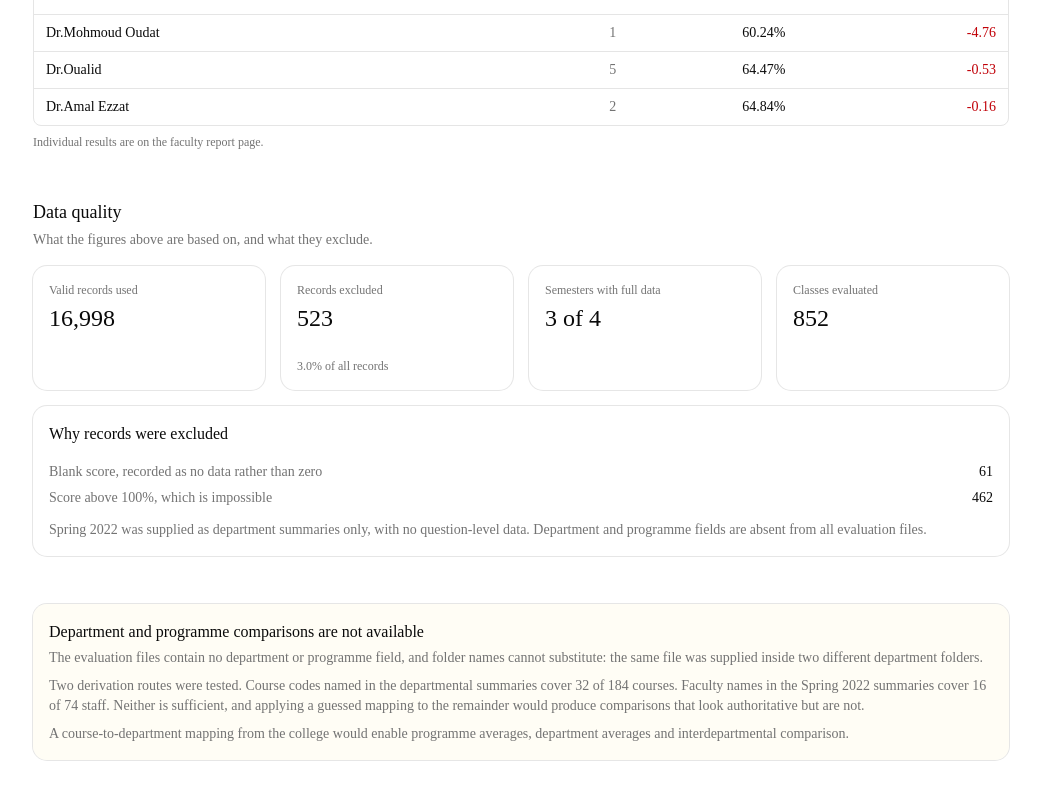
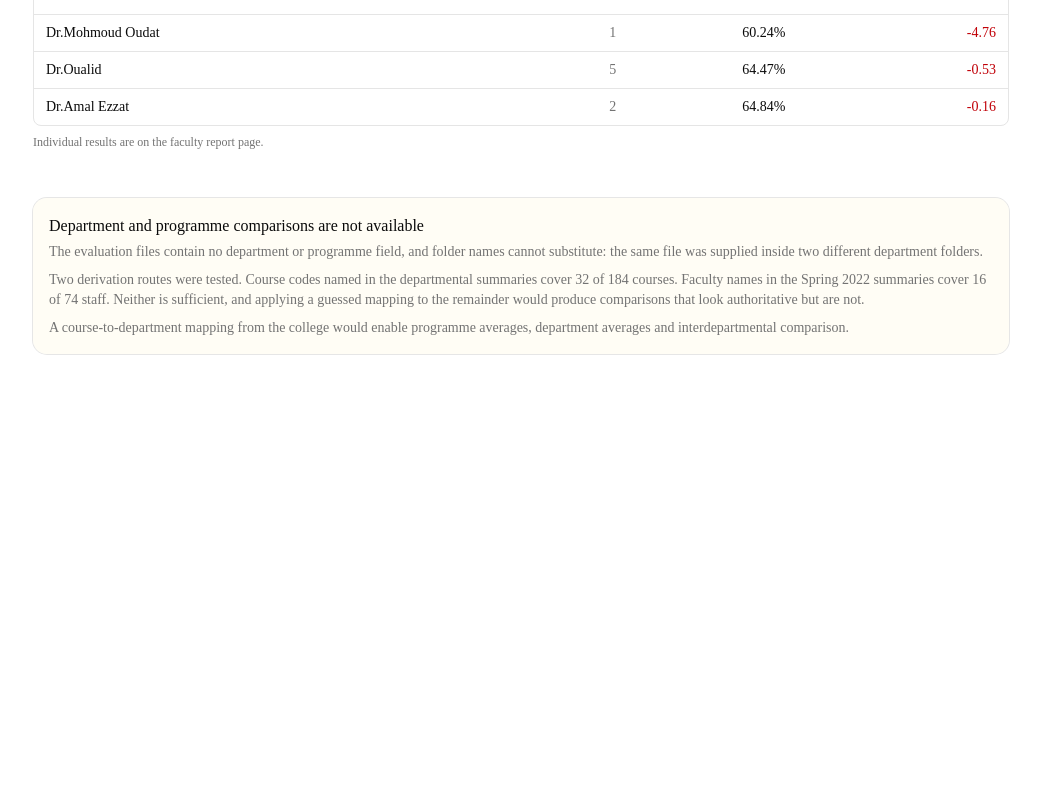
Before and after one commit to kaymansour/teaching-evaluation-dashboard, a Next.js app: page /overview in a window 1280 px wide. Shown: the part 3936-4736 px from the top of the page, without its empty margins (119-1160 px from the left). After the commit the page ends 4330 px from the top, so only its background shows below. Built offline with nearby package versions, Linux system fonts and the light colour scheme.

Commit message:
Remove data quality section from overview page

```diff
--- a/components/dashboard/overview-report.tsx
+++ b/components/dashboard/overview-report.tsx
@@ -159,7 +159,6 @@ export function OverviewReport({
     .filter((item): item is { label: string; score: number } => item !== null);
 
   const improvement = data.improvement;
-  const quality = data.dataQuality;
 
   return (
     <div className="space-y-12">
@@ -709,94 +708,6 @@ export function OverviewReport({
         </div>
       </section>
 
-      {/* ---------- Requirement 8: data quality ---------- */}
-      <section>
-        <h2 className="mb-1 text-lg font-medium">Data quality</h2>
-        <p className="mb-4 text-sm text-muted-foreground">
-          What the figures above are based on, and what they exclude.
-        </p>
-
-        <div className="grid gap-4 sm:grid-cols-2 lg:grid-cols-4">
-          <Card>
-            <CardHeader className="pb-2">
-              <CardDescription className="text-xs">
-                Valid records used
-              </CardDescription>
-              <CardTitle className="text-2xl tabular-nums">
-                {quality.validRecords.toLocaleString()}
-              </CardTitle>
-            </CardHeader>
-          </Card>
-
-          <Card>
-            <CardHeader className="pb-2">
-              <CardDescription className="text-xs">
-                Records excluded
-              </CardDescription>
-              <CardTitle className="text-2xl tabular-nums">
-                {quality.excludedRecords.toLocaleString()}
-              </CardTitle>
-            </CardHeader>
-            <CardContent>
-              <p className="text-xs text-muted-foreground">
-                {(
-                  (quality.excludedRecords /
-                    (quality.validRecords + quality.excludedRecords)) *
-                  100
-                ).toFixed(1)}
-                % of all records
-              </p>
-            </CardContent>
-          </Card>
-
-          <Card>
-            <CardHeader className="pb-2">
-              <CardDescription className="text-xs">
-                Semesters with full data
-              </CardDescription>
-              <CardTitle className="text-2xl tabular-nums">
-                {quality.semestersWithQuestionData} of{" "}
-                {quality.semestersSupplied}
-              </CardTitle>
-            </CardHeader>
-          </Card>
-
-          <Card>
-            <CardHeader className="pb-2">
-              <CardDescription className="text-xs">
-                Classes evaluated
-              </CardDescription>
-              <CardTitle className="text-2xl tabular-nums">
-                {data.institution.groupCount}
-              </CardTitle>
-            </CardHeader>
-          </Card>
-        </div>
-
-        <Card className="mt-4">
-          <CardHeader>
-            <CardTitle className="text-base">Why records were excluded</CardTitle>
-          </CardHeader>
-          <CardContent className="space-y-3 text-sm">
-            <ul className="space-y-1.5">
-              {Object.entries(quality.excludedReasons).map(([reason, count]) => (
-                <li key={reason} className="flex justify-between gap-4">
-                  <span className="text-muted-foreground">
-                    {reason === "INVALID_ABOVE_100"
-                      ? "Score above 100%, which is impossible"
-                      : reason === "NO_DATA"
-                        ? "Blank score, recorded as no data rather than zero"
-                        : reason}
-                  </span>
-                  <span className="tabular-nums">{String(count)}</span>
-                </li>
-              ))}
-            </ul>
-            <p className="text-muted-foreground">{quality.note}</p>
-          </CardContent>
-        </Card>
-      </section>
-
       {/* ---------- What is not available ---------- */}
       <section>
         <Card className="border-amber-300 bg-amber-50/50">
```
